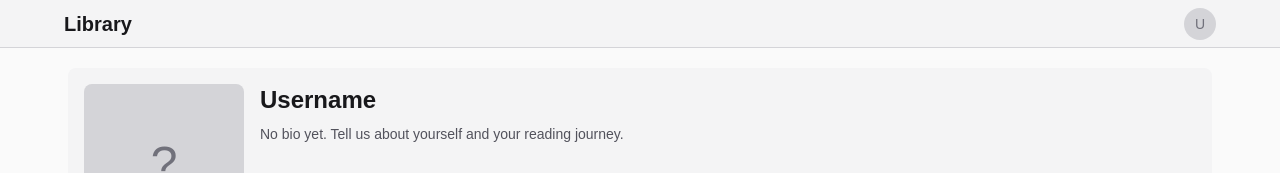
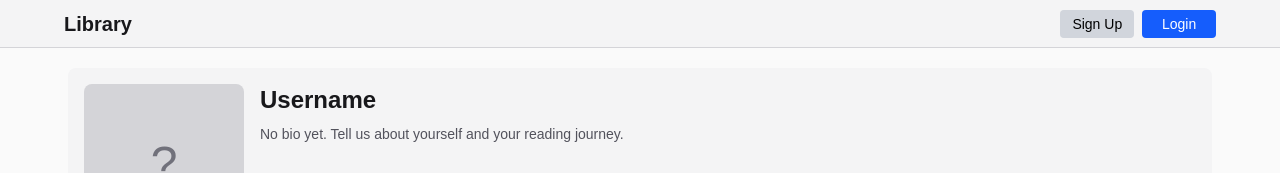
Before and after one commit to Aquid0/library, a Next.js app: page / in a window 1280 px wide. Shown: the top 173 px of the page. Built offline with nearby package versions, Linux system fonts and the light colour scheme; no server answers; the database is empty.

Commit message:
feat(Header): profile buttons

```diff
--- a/src/components/ui/Header/Header.tsx
+++ b/src/components/ui/Header/Header.tsx
@@ -7,7 +7,7 @@ export const Header = () => {
   const [email, setEmail] = useState('');
   const [password, setPassword] = useState('');
 
-  const [isLoggedin, setIsLoggedin] = useState(false); // Placeholder for authentication state
+  const [isLoggedIn, setIsLoggedOn] = useState(false); // Placeholder for authentication state
 
   useEffect(() => {
     const handleScroll = () => {
@@ -25,7 +25,7 @@ export const Header = () => {
 
   const profileContent = (
     <div className="p-2 dark:bg-zinc-900 bg-zinc-100 flex flex-col gap-3 rounded w-64">
-      {!isLoggedin ? (
+      {!isLoggedIn ? (
         <>
           <input
             className="bg-zinc-200 dark:bg-zinc-700 rounded px-2 py-1 text-sm text-zinc-900 dark:text-zinc-100"
@@ -40,7 +40,7 @@ export const Header = () => {
             value={password}
             onChange={(e) => setPassword(e.target.value)}
           />
-          <div className="flex items-center justify-between">
+          <div className="grid grid-cols-2 gap-2">
             <button className="bg-blue-600 text-white px-3 py-1 rounded text-sm">
               Sign Up
             </button>
@@ -65,11 +65,23 @@ export const Header = () => {
         </div>
         <div className="flex items-center">{/* Center section */}</div>
         <div className="flex items-center">{/* Right section */}
+          {
+            isLoggedIn ? (
               <Popover content={profileContent}>
                 <div className="h-8 w-8 rounded-full bg-zinc-300 dark:bg-zinc-700 hover:bg-zinc-400 dark:hover:bg-zinc-600 flex items-center justify-center text-sm text-zinc-500 dark:text-zinc-400 transition-colors duration-200">
                   U
                 </div>
               </Popover>
+              ) :
+              <div className="grid grid-cols-2 gap-2">
+                <button className="bg-gray-300 text-black px-3 py-1 rounded text-sm text-nowrap">
+                  Sign Up
+                </button>
+                <button className="bg-blue-600 text-white px-3 py-1 rounded text-sm text-nowrap">
+                  Login
+                </button>
+              </div>
+          }
         </div>
       </div>
     </div>
```
Lines whose indentation alone changed are shown as unchanged.
